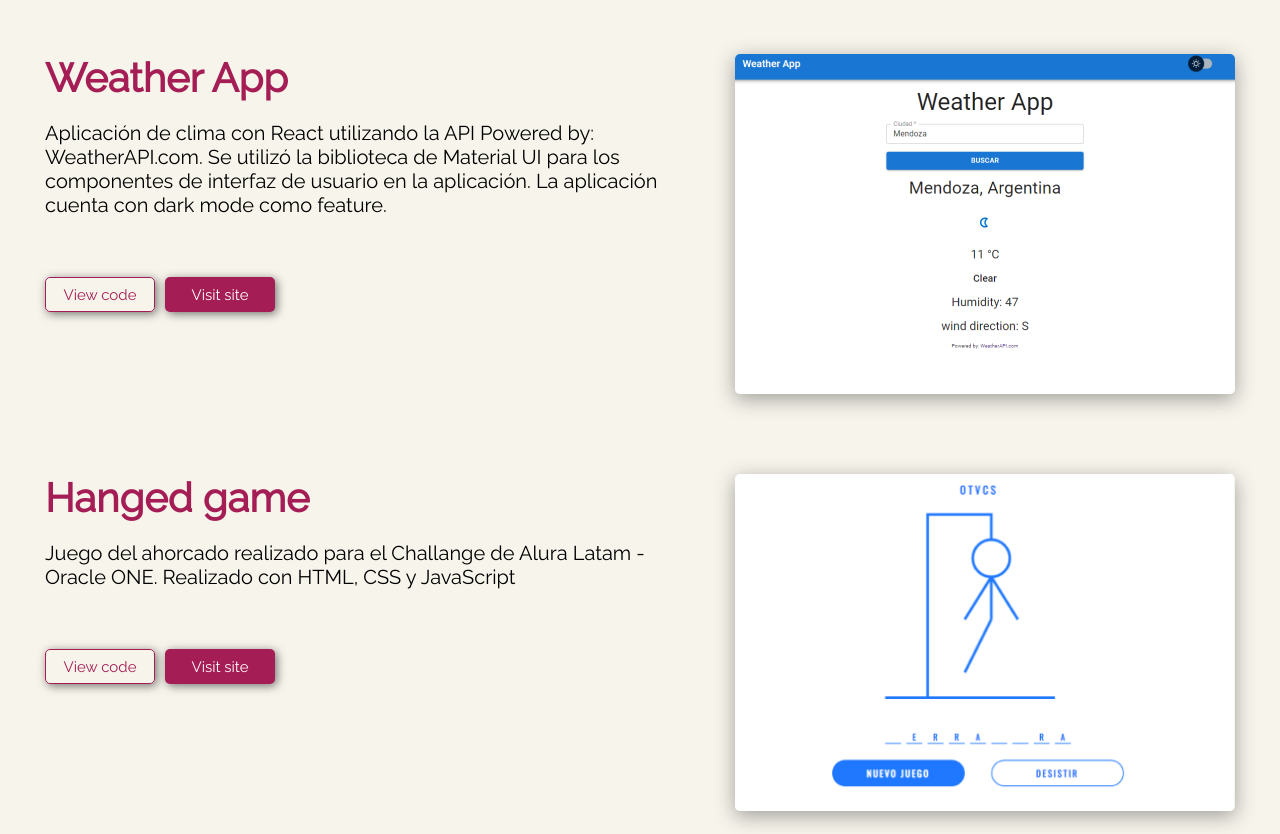
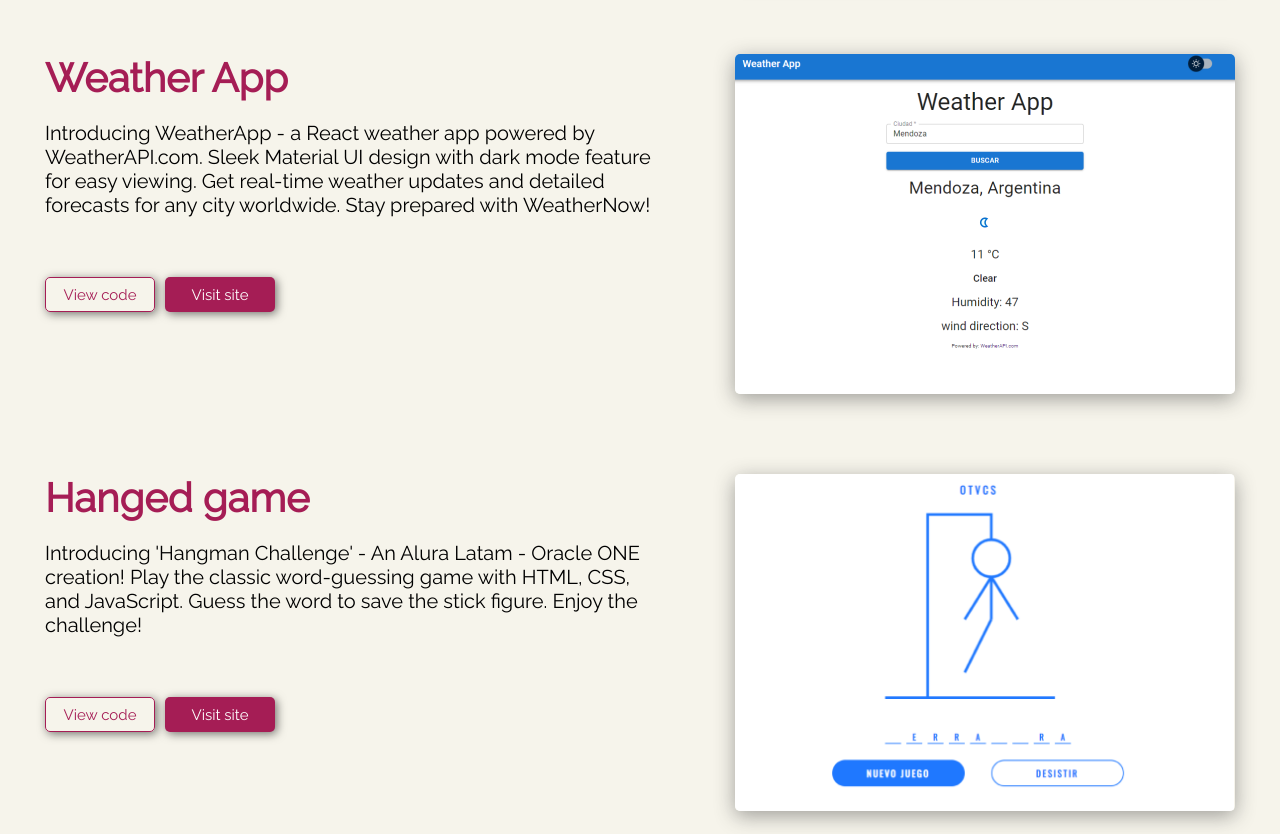
Before and after one commit to GonzaloParada/Portafolio-GonzaloParada, a React (Vite) app: page / in a window 1280 px wide. Shown: the part 1740-2574 px from the top of the page. Built offline with nearby package versions, Linux system fonts and the light colour scheme.

Commit message:
changes desc projects

```diff
--- a/src/constants.js
+++ b/src/constants.js
@@ -41,7 +41,8 @@ export const IMG_PROJETCS = [
     url: "https://react-ecommerce-urban.vercel.app/",
     urlcode: "https://github.com/GonzaloParada/react-ecommerce-urban",
     img: urban,
-    description: "Ecommerce con React y como base de datos firebase",
+    description:
+      "Welcome to Urban - Ecommerce for trendy urban clothing! powered by React and Firebase, offers real-time shopping cart updates using useContext. Discover the latest streetwear, enjoy a secure checkout, and get personalized recommendations. Join us now and embrace urban fashion with ease!",
   },
   {
     id: 2,
@@ -50,7 +51,7 @@ export const IMG_PROJETCS = [
     name: "Weather App",
     img: weatherapp,
     description:
-      "Aplicación de clima con React utilizando la API Powered by: WeatherAPI.com. Se utilizó la biblioteca de Material UI para los componentes de interfaz de usuario en la aplicación. La aplicación cuenta con dark mode como feature.",
+      "Introducing WeatherApp - a React weather app powered by WeatherAPI.com. Sleek Material UI design with dark mode feature for easy viewing. Get real-time weather updates and detailed forecasts for any city worldwide. Stay prepared with WeatherNow!",
   },
   {
     id: 3,
@@ -59,7 +60,7 @@ export const IMG_PROJETCS = [
     name: "Hanged game",
     img: hanged,
     description:
-      "Juego del ahorcado realizado para el Challange de Alura Latam - Oracle ONE. Realizado con HTML, CSS y JavaScript",
+      "Introducing 'Hangman Challenge' - An Alura Latam - Oracle ONE creation! Play the classic word-guessing game with HTML, CSS, and JavaScript. Guess the word to save the stick figure. Enjoy the challenge!",
   },
 ];
 
```
